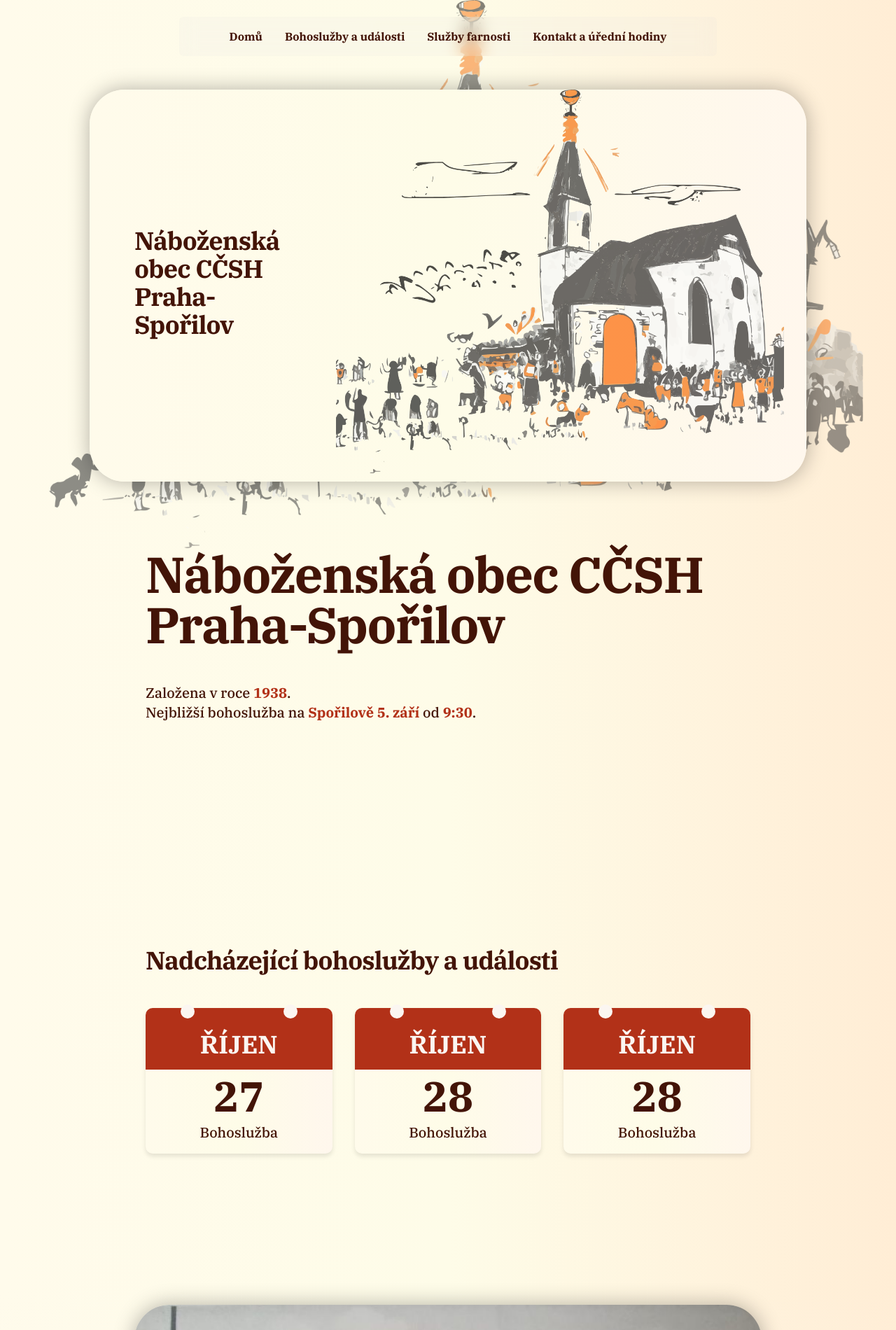
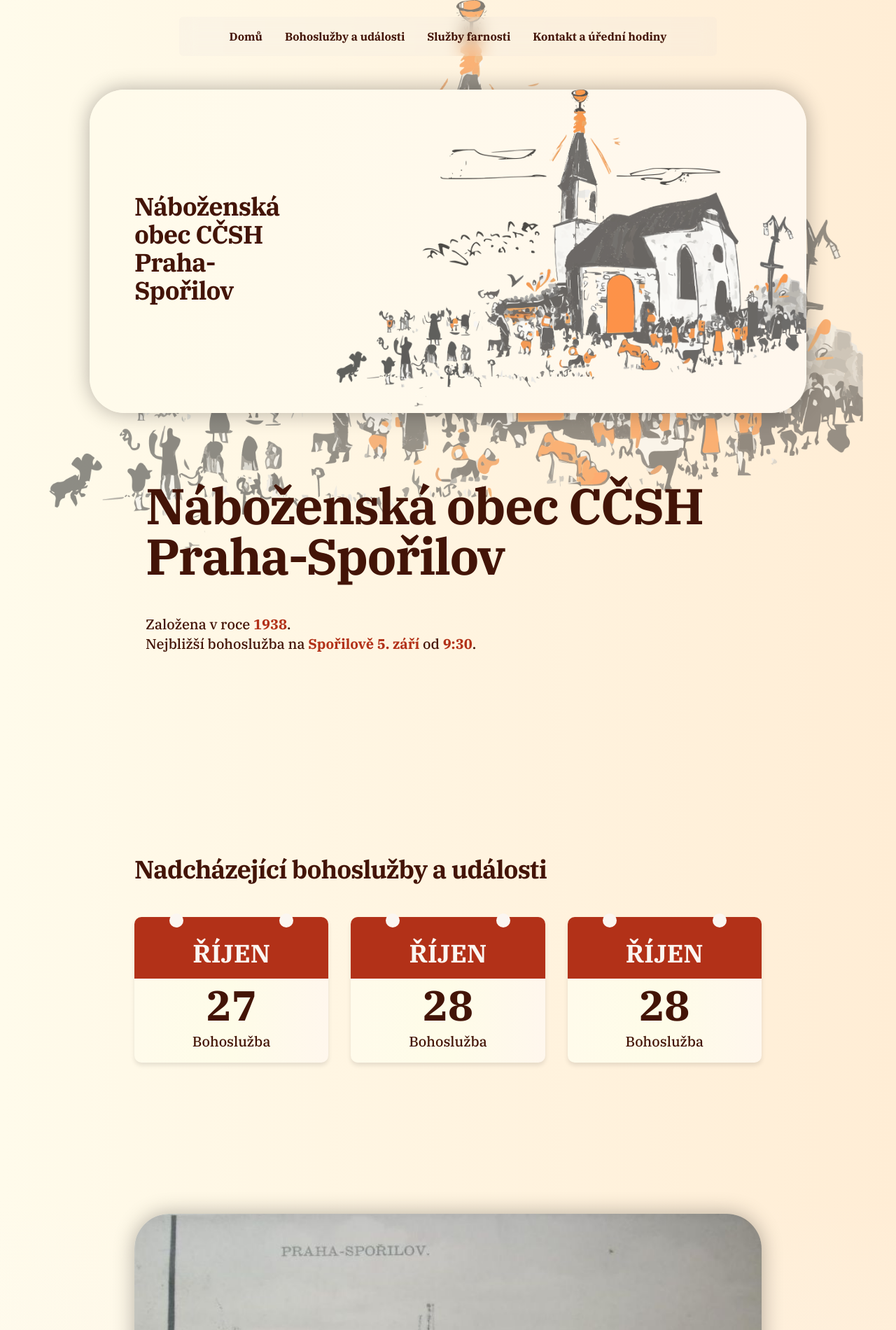
Before and after one commit to hlavsa/ccsh-sporilov-redesign, a plain HTML site: page index.html in a window 1280 px wide. Shown: the top 1900 px of the page at 70% size. Drawn offline with nearby package versions, Linux system fonts and the light colour scheme; a script that the page names is missing.

Commit message:
Update index.html

```diff
--- a/index.html
+++ b/index.html
@@ -285,7 +285,7 @@
     </style>
   </head>
   <body
-    class="py-16 bg-gradient-to-r from-amber-50 via-yellow-50 to-orange-100 bg-scroll bg-no-repeat bg-cover antialiased"
+    class="py-16 bg-gradient-to-r from-amber-50 to-orange-100 bg-scroll bg-no-repeat bg-cover antialiased"
   >
     <nav
       class="w-3/5 fixed top-6 left-1/2 transform -translate-x-1/2 inline-flex left-0 mx-auto justify-between bg-gray-300 rounded-md bg-clip-padding backdrop-filter backdrop-blur-md bg-opacity-10 rounded-4xl z-10"
@@ -335,7 +335,7 @@
     <main>
       <section>
         <div
-          class="mt-16 mx-auto h-auto max-w-5xl grid grid-cols-3 gap-4 md:gap-8 bg-gradient-to-r from-amber-50 via-yellow-50 to-orange-50 rounded-lg shadow"
+          class="mt-16 mx-auto h-auto max-w-5xl grid grid-cols-3 gap-4 md:gap-8 bg-gradient-to-r from-amber-50 to-orange-50"
           style="border-radius: 50px; box-shadow: 0 0 30px 0 rgba(0, 0, 0, 0.3)"
         >
           <div
@@ -350,10 +350,10 @@
           </div>
           <div class="col-span-2">
             <img
-              class="object-cover"
+              class="object-cover bg-center h-94 w-auto"
               src="./images/Group5.png"
               alt=""
-              style="opacity: 0.7; height: 70vh; width: 50vw"
+              style="opacity: 0.7"
             />
           </div>
         </div>
@@ -375,8 +375,8 @@
           </p>
         </div>
       </section>
-      <section class="pt-0 md:pt-24 pb-8 md:pb-16" id="bohosluzby">
-        <div class="py-8 md:py-24 px-4 mx-auto max-w-4xl">
+      <section class="pt-0 md:pt-16 pb-8 md:pb-16" id="bohosluzby">
+        <div class="py-8 md:py-24 mx-auto max-w-4xl">
           <h2
             class="font-['IBM_Plex_Serif'] mb-4 text-3xl font-bold tracking-tight leading-none text-orange-950 md:text-4xl"
           >
@@ -530,7 +530,7 @@
                       >
                         <div class="">
                           <h2
-                            class="absolute top-10 left-10 md:right-10 font-['IBM_Plex_Serif'] text-white text-5xl font-bold"
+                            class="absolute top-10 left-10 md:right-10 font-['IBM_Plex_Serif'] text-white text-4xl font-bold"
                           >
                             Farář, Jan Hlavsa
                           </h2>
```
